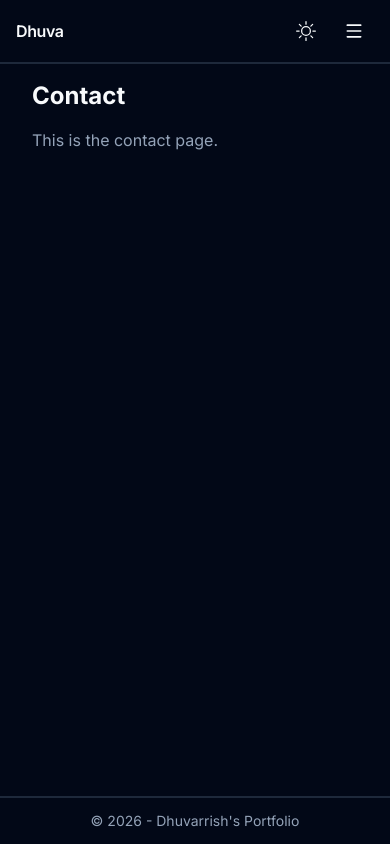
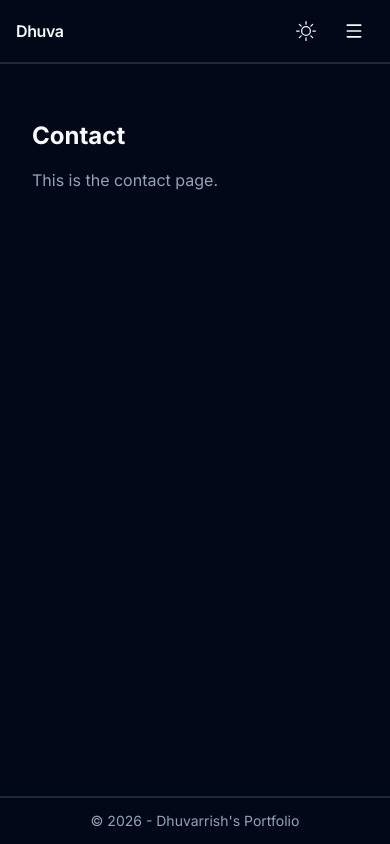
Before and after one commit to Dhuvarrish/portfolio-web, a Next.js app: page /contact in a window 390 px wide. Built offline with nearby package versions, Linux system fonts and the light colour scheme.

Commit message:
layout and structure changes for mobile view

```diff
--- a/app/contact/page.tsx
+++ b/app/contact/page.tsx
@@ -1,8 +1,8 @@
 export default function ContactPage() {
   return (
-    <div className="p-4 md:p-8">
+    <>
       <h1 className="text-2xl md:text-3xl font-bold">Contact</h1>
       <p className="mt-4 text-base md:text-sm text-muted-foreground">This is the contact page.</p>
-    </div>
+    </>
   )
 }
--- a/app/github/page.tsx
+++ b/app/github/page.tsx
@@ -1,5 +1,5 @@
 import Image from "next/image"
-import { ExternalLink, Star, GitFork, Users, BookOpen, Lock } from "lucide-react"
+import { ExternalLink, Users, BookOpen, Lock } from "lucide-react"
 import { ContributionGrid } from "@/components/contribution-grid"
 
 type GitHubUser = {
@@ -127,7 +127,7 @@ export default async function GithubPage() {
   const currentYearContributions = contributions.filter(d => d.date.startsWith(`${currentYear}-`))
 
   return (
-    <div className="w-full max-w-3xl mx-auto p-4 md:p-8">
+    <>
       <div className="flex items-center gap-4 md:gap-6 mb-6 md:mb-8">
         <Image
           src={user.avatar_url}
@@ -163,11 +163,8 @@ export default async function GithubPage() {
       <h2 className="text-xl font-semibold mb-3 md:mb-4">Recent Repositories</h2>
       <div className="w-full grid gap-3">
         {repos.map((repo) => (
-          <a
+          <div
             key={repo.id}
-            href={repo.html_url}
-            target="_blank"
-            rel="noopener noreferrer"
             className="w-full block rounded-lg border border-border p-3 md:p-4 hover:bg-muted transition-colors overflow-hidden"
           >
             <div className="flex items-start justify-between gap-2 w-full">
@@ -184,16 +181,15 @@ export default async function GithubPage() {
                   <p className="mt-1 text-sm text-muted-foreground line-clamp-2 break-words overflow-hidden">{repo.description}</p>
                 )}
               </div>
-              <ExternalLink className="size-4 shrink-0 text-muted-foreground mt-0.5" />
             </div>
-            <div className="mt-3 flex flex-wrap items-center gap-3 text-xs text-muted-foreground">
-              {repo.language && <span>{repo.language}</span>}
-              <span className="flex items-center gap-1"><Star className="size-3.5" /> {repo.stargazers_count}</span>
-              <span className="flex items-center gap-1"><GitFork className="size-3.5" /> {repo.forks_count}</span>
-            </div>
-          </a>
+            {repo.language && (
+              <div className="mt-3 flex flex-wrap items-center gap-3 text-xs text-muted-foreground">
+                <span>{repo.language}</span>
+              </div>
+            )}
+          </div>
         ))}
       </div>
-    </div>
+    </>
   )
 }
--- a/app/layout.tsx
+++ b/app/layout.tsx
@@ -17,14 +17,18 @@ export default function RootLayout({
 }) {
   return (
     <html lang="en" suppressHydrationWarning>
-      <body className={inter.className}>
+      <body className={`${inter.className} `}>
         <ThemeProvider>
           <SidebarProvider defaultOpen={true}>
             <Header />
-            <div className="flex min-h-screen pt-16 pb-12">
+            <div className="flex min-h-screen pt-10 md:pt-10">
               <AppSidebar />
-              <main className="flex-1 min-w-0 px-4 md:px-8 peer-data-[state=collapsed]:pl-4 transition-[padding] duration-200 ease-linear">
-                {children}
+              <main className="mt-16 mb-12 w-full  mx-auto p-4 md:p-10">
+
+
+                <div className="flex-1 min-w-0 px-4 md:px-8 peer-data-[state=collapsed]:pl-4 transition-[padding] duration-200 ease-linear">
+                  {children}
+                </div>
               </main>
             </div>
             <Footer />
--- a/app/projects/page.tsx
+++ b/app/projects/page.tsx
@@ -18,7 +18,7 @@ export default function ProjectsPage() {
   }, []);
 
   return (
-    <div className="w-full py-8 md:py-10 space-y-6">
+    <div className="space-y-6">
       <div>
         <p className="text-xs font-semibold uppercase tracking-widest text-muted-foreground mb-1">
           What I&apos;ve built
--- a/app/skills/page.tsx
+++ b/app/skills/page.tsx
@@ -19,7 +19,7 @@ export default function SkillsPage() {
   }
 
   return (
-    <div className="p-4 md:p-8">
+    <>
       <h1 className="text-2xl md:text-3xl font-bold">Skills</h1>
       <p className="mt-4 text-base md:text-sm text-muted-foreground">This is the skills page.</p>
       <div className="mt-8 flex flex-col items-start gap-4">
@@ -30,6 +30,6 @@ export default function SkillsPage() {
           <p className="text-muted-foreground text-base md:text-sm">{message}</p>
         )}
       </div>
-    </div>
+    </>
   );
 }
```
